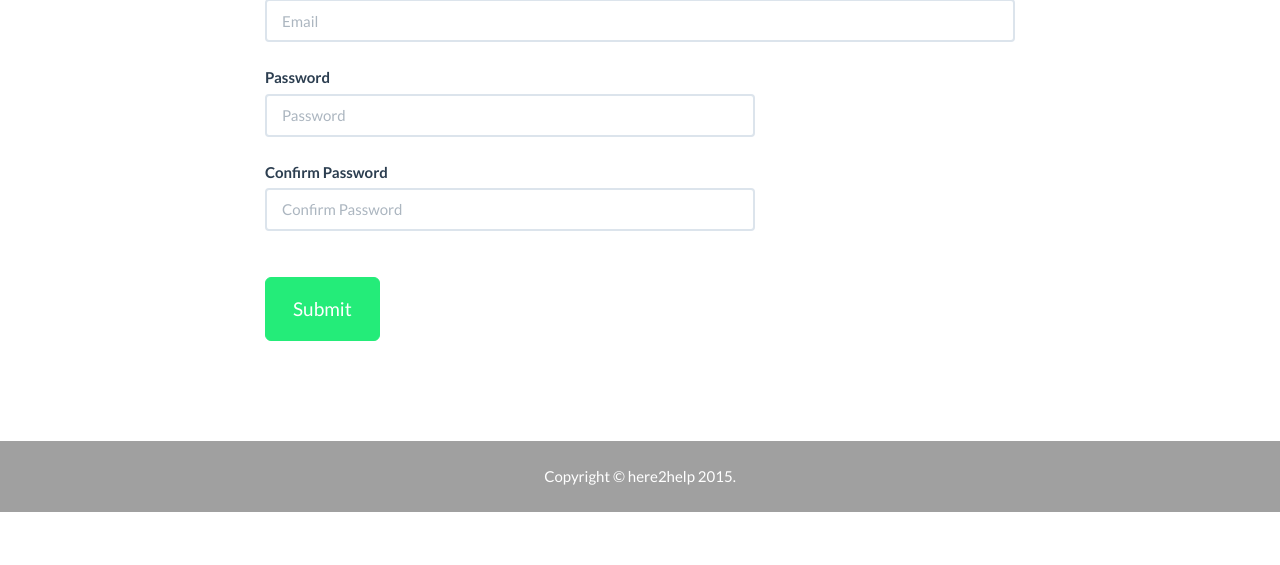
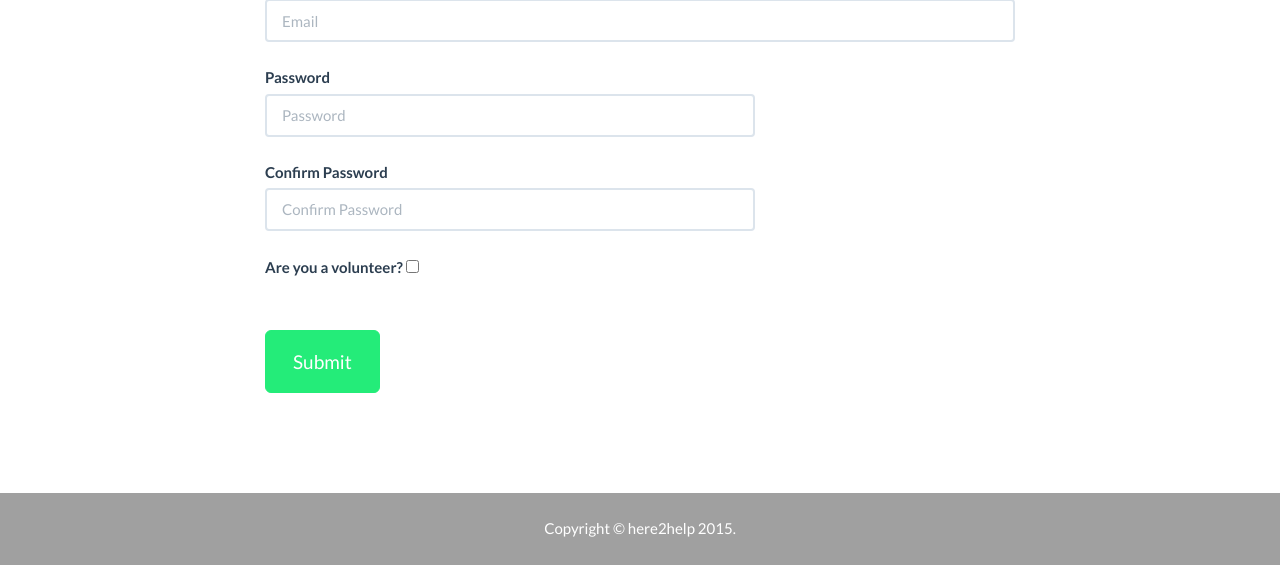
Before and after one commit to leandroVeloso/here2helpTeam, a PHP site: page /signup.php in a window 1280 px wide. Shown: the part 1035-1600 px from the top of the page. Before the commit the page ends 1547 px from the top, so only its background shows below. Run offline with PHP 8.4, Linux system fonts and the light colour scheme; some libraries are stand-ins or nearby versions.

Commit message:
Volunteer signup

```diff
--- a/PHP_Process_Files/processSignup.php
+++ b/PHP_Process_Files/processSignup.php
@@ -30,13 +30,14 @@
 		        $resultAddress = $signUpAddress->execute();
 		        $addressID = $pdo->lastInsertId();
 
-		        $signUpUser = $pdo->prepare('INSERT INTO `USER` (`email`, `hash`, `firstName`, `lastName`, `addressID`, `phoneNo`, `typeID`) VALUES (:email, :hash, :firstName, :lastName, :addressID, :phone, 1)');
+		        $signUpUser = $pdo->prepare('INSERT INTO `USER` (`email`, `hash`, `firstName`, `lastName`, `addressID`, `phoneNo`, `typeID`) VALUES (:email, :hash, :firstName, :lastName, :addressID, :phone, :typeID)');
 		        $signUpUser->bindValue(':hash',md5($_POST['password']));
 		        $signUpUser->bindValue(':addressID', $addressID);
 		        $signUpUser->bindValue(':email', $_POST['email']);
 		        $signUpUser->bindValue(':firstName', $_POST['fname']);
 		        $signUpUser->bindValue(':lastName', $_POST['lname']);
 		        $signUpUser->bindValue(':phone', $_POST['pnumber']);
+		        $signUpUser->bindValue(':typeID', $_POST['typeID']);
 				$result = $signUpUser->execute();
 
 				if ($result && $resultAddress ) {
--- a/dataBase/insert&QueryHelpDesk.php
+++ b/dataBase/insert&QueryHelpDesk.php
@@ -10,12 +10,13 @@ $requestAddress->bindValue(':suburb', $_POST['suburb']);
 $requestAddress->bindValue(':state', $_POST['state']);
 $requestAddress->bindValue(':postcode', $_POST['postcode']);
 
-$request = $pdo->prepare('INSERT INTO 'USER' ('email', 'hash', 'firstName', 'lastName', 'addressID', 'phoneNo', 'typeID') VALUES (:hash, :email, :firstName, :lastName, LAST_MODIFIED_ID, :phone, 1)');
+$request = $pdo->prepare('INSERT INTO 'USER' ('email', 'hash', 'firstName', 'lastName', 'addressID', 'phoneNo', 'typeID') VALUES (:hash, :email, :firstName, :lastName, LAST_MODIFIED_ID, :phone, :typeID)');
 $request->bindValue(':hash',md5($_POST['password']));
 $request->bindValue(':email', $_POST['email']);
 $request->bindValue(':firstName', $_POST['fname']);
 $request->bindValue(':lastName', $_POST['lname']);
 $request->bindValue(':phone', $_POST['pnumber']);
+$request->bindValue(':typeID', $_POST['typeID']);
 
 $resultAddress = $requestAddress->execute();
 $result = $requestUser->execute();
--- a/javascripts.inc
+++ b/javascripts.inc
@@ -12,3 +12,4 @@
         <script src="js/freelancer.js"></script>
         <script src="js/validations.js"></script>
 	<script src="js/fieldValidation.js"></script>
+        <script src="js/volunteerSignupCheck.js"></script>
--- /dev/null
+++ b/js/volunteerSignupCheck.js
@@ -0,0 +1,13 @@
+function volunteerSignupCheck(){
+
+	if (document.getElementById('volunteer').checked){
+
+		document.getElementById('typeID').setAttribute('value', parseInt(4));
+
+		return true;
+	}
+
+	document.getElementById('typeID').setAttribute('value', parseInt(1));
+
+	return true;
+}
--- a/signin.php
+++ b/signin.php
@@ -41,7 +41,7 @@
                             <br>
                             <button type="submit" value=" Submit" class="btn btn-success btn-lg" id="submit"> Submit</button>
                             <a href="signup.php">
-                                <button type="button" value=" Signup" class="btn btn-warning btn-lg" id="signup"> Sign up</button>
+                                <button type="button" value=" Signup_user" class="btn btn-warning btn-lg" id="signup"> Sign up</button>
                             </a>
                         </form>
                     </div>
--- a/signup.php
+++ b/signup.php
@@ -18,7 +18,7 @@
                 </div>
                 <div class="row">
                     <div class="col-lg-8 col-lg-offset-2">
-                        <form action="PHP_Process_Files/processSignup.php" method="POST">
+                        <form action="PHP_Process_Files/processSignup.php" onsubmit="return volunteerSignupCheck()" method="POST" name="signup" id="signup">
                             <div class="row control-group">
                                 <div class="form-group col-xs-12 label-form-group controls">
                                     <label>First name</label>
@@ -103,8 +103,16 @@
                                     <p class="help-block text-danger" id= "passwordError"></p>
                                 </div>
                             </div>
+                            <div class="row control-group">
+                                <div class="form-group col-xs-8 label-form-group controls" id ="divconpass">
+                                     <label>Are you a volunteer?</label>
+                                     <input type="checkbox" name="volunteer" id="volunteer" value="checked">
+                                    <p class="help-block text-danger" id= "passwordError"></p>
+                                </div>
+                            </div>
+                            <input type="hidden" name="typeID" id="typeID" value="">
                             <br>
-                            <button type="submit" value=" Submit" class="btn btn-success btn-lg" id="submit"> Submit</button>
+                            <button type="submit" value=" submit" class="btn btn-success btn-lg" id="submit"> Submit</button>
                         </form>
                     </div>
                 </div>
```
